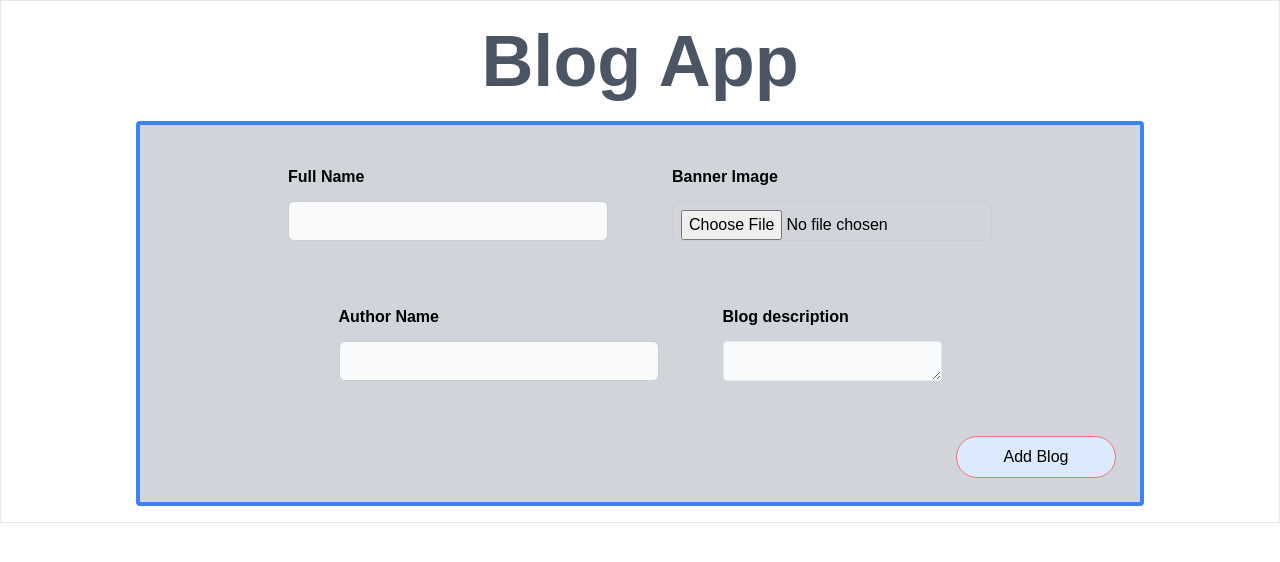
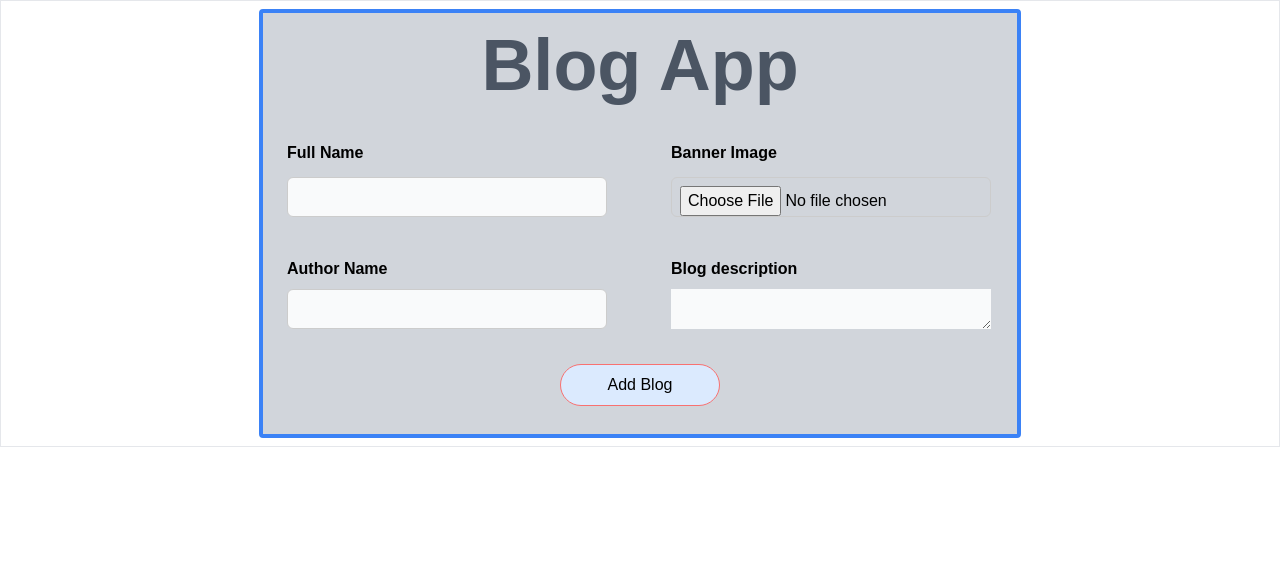
Before and after one commit to vidhigajjar7171/task-1, a React (Create React App) app: page / in a window 1280 px wide. Shown: the top 562 px of the page. Built offline with nearby package versions, Linux system fonts and the light colour scheme.

Commit message:
update functionallity

```diff
--- a/src/App.js
+++ b/src/App.js
@@ -7,7 +7,7 @@ import NewBlog from "./components/NewBlog";
 
 const App = () => {
   const [details, setdetails] = useState([]);
-
+const [updateLists,setupdates]=useState([]);
   const addBlogHandler = (blog) => {
     // console.log("add blogs");
     // console.log(blog);
@@ -18,6 +18,7 @@ const App = () => {
       ...details,
       {
         id: Math.random(),
+        // name:updateValue[0].name,
         name: blog.name,
         des: blog.des,
         img: blog.img,
@@ -26,16 +27,36 @@ const App = () => {
     ]);
   };
 
-  const deleteList=(deleteValue)=>{
-setdetails(deleteValue)
-  }
+  const deleteList = (deleteValue) => {
+    setdetails(deleteValue);
+  };
+  const updateList = (updateValue) => {
+    // console.log(updateValue[0].name,"name")
+    // setdetails(updateValue[0].name,updateValue[0].Auth);
+     console.log(updateValue,"updatevalues")
+     setupdates(
+
+      {
+        id: Math.random(),
+        // name:updateValue[0].name,
+        name: updateValue.name,
+        des: updateValue.des,
+        img: updateValue.img,
+        Auth: updateValue.Auth,
+      },
+    );
+
+  };
   console.log("datisl", details);
+  console.log("uplist",updateLists)
   return (
     <div>
-      <Form onAdd={addBlogHandler} />
+      <Form onAdd={addBlogHandler} onupdates={updateLists} />
 
-      <List listData={details} deleteListdata={deleteList}/>
-       {/* <NewBlog onAdd={addBlogHandler}/> */}
+      <List listData={details} deleteListData={deleteList}
+      updateListData={updateList} />
+      {/*  id={Math.random()} name="name" Auth="auth" des="des" */}
+      {/* <NewBlog onAdd={addBlogHandler}/> */}
     </div>
   );
 };
--- a/src/components/Form.css
+++ b/src/components/Form.css
@@ -4,12 +4,17 @@
     gap: 1rem;
     margin-bottom: 1rem;
     text-align: left;
-    justify-content: center;
+    justify-content: start;
+
 
   }
   /* p{
     color:red
   } */
+  form{
+    margin-right: 250px;
+
+  }
   .blog__control label {
     font-weight: bold;
     margin-bottom: 0.5rem;
@@ -44,5 +49,6 @@ text-align: center;
   cursor:pointer;
   } */
   .blog__actions {
-    text-align: right;
+    text-align: center;
+    margin: 20px;
   }
--- a/src/components/Form.js
+++ b/src/components/Form.js
@@ -1,6 +1,5 @@
-import React,{useState, useEffect} from "react";
+import React, { useState, useEffect } from "react";
 import "./Form.css";
-
 
 const Form = (props) => {
   const [enterName, setEnteredName] = useState("");
@@ -9,55 +8,61 @@ const Form = (props) => {
   const [enterAuthor, setEnteredAuthor] = useState("");
 
   const [formErrors, setFormErrors] = useState(false);
+  // const [updateLists,setupdates]=useState({props.upda);
+  // const[update,setUpdate]=useState(props.updateList());
   // const [isSubmit, setIsSubmit] = useState(false);
   // const  [List,setList]=useState([]);
 
+  // console.log("props",props.onupdate.name)
+  //   if(props.onupdate!==null ){
+  //     setEnteredName(props.onupdate.name)
+  //   }
+  const nameChangeHandler = (e) => {
+    setEnteredName(e.target.value);
+  };
+  const ImageChangeHandler = (e) => {
+    setEnteredImage(URL.createObjectURL(e.target.files[0]));
+  };
+  const AuthorChangeHandler = (e) => {
+    setEnteredAuthor(e.target.value);
+  };
+  const DesChangeHandler = (e) => {
+    setEnteredDes(e.target.value);
+  };
 
-
-  const nameChangeHandler=(e)=>{
-    setEnteredName(e.target.value)
-  }
-  const ImageChangeHandler=(e)=>{
-    setEnteredImage(URL.createObjectURL(e.target.files[0]))
-  }
-  const AuthorChangeHandler=(e)=>{
-    setEnteredAuthor(e.target.value)
-  }
-  const DesChangeHandler=(e)=>{
-    setEnteredDes(e.target.value)
-  }
-const handleSubmit=(e)=>
-{
+  const handleSubmit = (e) => {
     e.preventDefault();
-
-
-
 
     // console.log(enterName);
     // console.log(enterDes);
     // console.log(enterAuthor);
 
-  const data={
-    name:enterName,
-    des:enterDes,
-    img:enterImage,
-    Auth:enterAuthor};
+    const data = {
+      name: enterName,
+      des: enterDes,
+      img: enterImage,
+      Auth: enterAuthor,
+    };
 
-    if(enterName.length===0||enterDes===0||enterAuthor===0){
-      setFormErrors(true)
+    if (
+      enterName.length === 0 ||
+      enterDes === 0 ||
+      enterAuthor === 0 ||
+      enterImage === 0
+    ) {
+      setFormErrors(true);
+      return;
     }
-      if(enterName.length>0&&enterDes.length>0&&enterAuthor.length>0){
-      props.onAdd(data)
+    setFormErrors(false);
+    if (enterName.length > 0 && enterDes.length > 0 && enterAuthor.length > 0) {
+      props.onAdd(data);
     }
 
-    setEnteredName("")
-  setEnteredImage("")
-  setEnteredDes("")
-  setEnteredAuthor("")
-
-
-
-
+    setEnteredName("");
+    setEnteredImage("");
+    setEnteredDes("");
+    setEnteredAuthor("");
+    console.log(enterName);
 
     // if(enterName&&enterAuthor&&enterDes&&enterImage){
     //   setList((ls)=>[...ls,data])
@@ -65,16 +70,29 @@ const handleSubmit=(e)=>
     //   console.log("data",data)
 
     // }
+  };
 
-};
+  // const updatation=(updateValue)=>{
+  //   console.log("name",updateValue.name)
+  //  setEnteredName(updateValue.name)
+  //  setEnteredAuthor(updateValue.Auth)
+  //  setEnteredDes(updateValue.des)
+  //  console.log("insinde updation")
+
+  // }
+  // console.log(propsupdatation,"form data")
+
   return (
     <>
-      <div className="border  p-2  flex  justify-center">
-        <div className="container max-w-screen-lg ">
-          <h1 className="font-semibold  p-4 text-center text-7xl text-gray-600">
+      <div className="border  p-2  flex justify-center">
+        <div className=" max-w-screen-lg ml-[250px]">
+          <form
+            className=" bg-gray-300  border-4 border-blue-500 rounded"
+            onSubmit={handleSubmit}
+          >
+            <h1 className="font-semibold text-center  p-4  text-7xl text-gray-600">
               Blog App
             </h1>
-          <form className="m-2 p-4  bg-gray-300 border-4 border-blue-500 rounded" onSubmit={handleSubmit}>
             <div className="blog__controls">
               <div className="p-6 blog__control">
                 <label htmlFor="full_name">Full Name</label>
@@ -86,7 +104,11 @@ const handleSubmit=(e)=>
                   onChange={nameChangeHandler}
                   value={enterName}
                 />
-                {formErrors&&enterName.length<=0? <p className="text-red-500"> please enter Name</p>:""}
+                {formErrors && enterName.length <= 0 ? (
+                  <p className="text-red-500"> please enter Name</p>
+                ) : (
+                  ""
+                )}
               </div>
 
               <div className="p-6 blog__control">
@@ -98,49 +120,57 @@ const handleSubmit=(e)=>
                   className="h-10 p-8 mt-1 text-center rounded px-4 w-full "
                   onChange={ImageChangeHandler}
                   // value={enterImage}
-
-
                 />
-                 {formErrors&&enterImage===null? <p className="text-red-500">please enter  valid Image</p>:""}
+                {formErrors && enterImage <= 0 ? (
+                  <p className="text-red-500">please enter valid Image</p>
+                ) : (
+                  ""
+                )}
               </div>
 
-
-              <div className="p-6 blog__control">
+              <div className="px-6 blog__control ">
                 <label htmlFor="Author">Author Name</label>
                 <input
                   type="text"
                   name="Author"
                   id="Author"
-                  className="h-10 border mt-1 rounded px-2 w-full bg-gray-50"
+                  className="h-10 border  rounded   bg-gray-50"
                   onChange={AuthorChangeHandler}
                   value={enterAuthor}
-
                 />
-                  {formErrors&&enterAuthor.length<=0? <p className="text-red-500">please enter AuthorName</p>:""}
+                {formErrors && enterAuthor.length <= 0 ? (
+                  <p className="text-red-500">please enter AuthorName</p>
+                ) : (
+                  ""
+                )}
               </div>
 
-              <div className="p-6 blog__control">
+              <div className="px-6 py-none blog__control">
                 <label htmlFor="des">Blog description</label>
                 <textarea
                   type="text"
                   name="des"
                   id="des"
-                  className="h-10 border mt-1 rounded px-2 w-full bg-gray-50"
+                  className="h-10  w-[20rem]  bg-gray-50"
                   onChange={DesChangeHandler}
                   value={enterDes}
-                >
-
-                </textarea>
-                {formErrors&&enterDes.length<=0? <p className="text-red-500">please enter description</p>:""}
+                ></textarea>
+                {formErrors && enterDes.length <= 0 ? (
+                  <p className="text-red-500">please enter description</p>
+                ) : (
+                  ""
+                )}
               </div>
-
             </div>
 
             <div className="blog__actions">
               {/* <button type="button"  className="border border-solid-300  bg-blue-100 border-red-400 p-2 m-2">
                 Cancle
               </button> */}
-              <button type="submit" className="border border-red-400 rounded-full w-40 bg-blue-100 p-2 m-2">
+              <button
+                type="submit"
+                className="border border-red-400 rounded-full w-40 bg-blue-100 p-2 m-2"
+              >
                 {" "}
                 Add Blog
               </button>
@@ -162,7 +192,6 @@ const handleSubmit=(e)=>
           )
       } */}
 
-
     </>
   );
 };
--- a/src/components/List.js
+++ b/src/components/List.js
@@ -3,6 +3,7 @@ import "./List.css";
 
 const List = (props) => {
   const [deleteList, setdeletelist] = useState("");
+
   // console.log("props", props.listData.name);
 
   const deleteHandler = (id) => {
@@ -10,8 +11,30 @@ const List = (props) => {
 
     const deleteValue = [...props.listData];
     const Index = props.listData.findIndex((item) => item.id === id);
+    // console.log("delete",deleteValue)
     deleteValue.splice(Index, 1);
-    props.deleteListdata(deleteValue);
+
+    props.deleteListData(deleteValue);
+  };
+
+  const updateHandler = (id) => {
+    console.log("clicking update handler", props.listData[0]);
+
+    const updateValue = [...props.listData];
+    const Index = props.listData.findIndex((item) => item.id === id);
+    // deleteValue.splice(Index, 1);
+
+    console.log(updateValue[Index].name, updateValue[Index].Auth);
+    console.log("updatevalu", updateValue);
+    // console.log("name",Index[0].name,Index)
+    props.updateListData(updateValue[Index]);
+
+    // const handlechange = (index) => {
+    //   const newUsers = [...users];
+    //   newUsers[index].name = 'New Name';
+    //   newUsers[index].rollNo = 'New RollNo';
+    //   setUsers(newUsers);
+    // };
   };
 
   return (
@@ -21,25 +44,36 @@ const List = (props) => {
         {props.listData.map((a) => (
           <div
             id="child-div"
-            className=" overflow-hidden p-2 m-8 text-center  border-4  w-[40vw]  text-2xl "
+            className=" overflow-hidden p-2 m-8 text-center  border-4  w-[40vh]  text-2xl "
             key={a.id}
           >
             <img id="image" src={a.img} alt="blog_img" />
-            <p>name:   <span>{a.name}</span></p>
-            <br/>
-            <p>description: <span>{a.des}</span></p>
-            <br/>
-            <p>Author Name: <span>{a.Auth}</span></p>
-            <br/>
+            <p>
+              Name: <span>{a.name}</span>
+            </p>
+            <br />
+            <p>
+              Description: <span>{a.des}</span>
+            </p>
+            <br />
+            <p>
+              Author Name: <span>{a.Auth}</span>
+            </p>
+            <br />
+            <div className="flex justify-end ">
               <span className="flex justify-end">
                 {/* <i class="fa fa-eye text-3xl p-2" aria-hidden="true"></i> */}
-              <i className="fa fa-edit text-3xl p-2"></i>
+                <i
+                  className="fa fa-edit text-3xl p-2"
+                  onClick={() => updateHandler(a.id)}
+                ></i>
                 {/* <button className="delete" > */}
                 <i
                   className="fa fa-trash text-3xl p-2"
                   onClick={() => deleteHandler(a.id)}
                 ></i>
               </span>
+            </div>
           </div>
         ))}
       </div>
```
Lines whose indentation alone changed are shown as unchanged.
